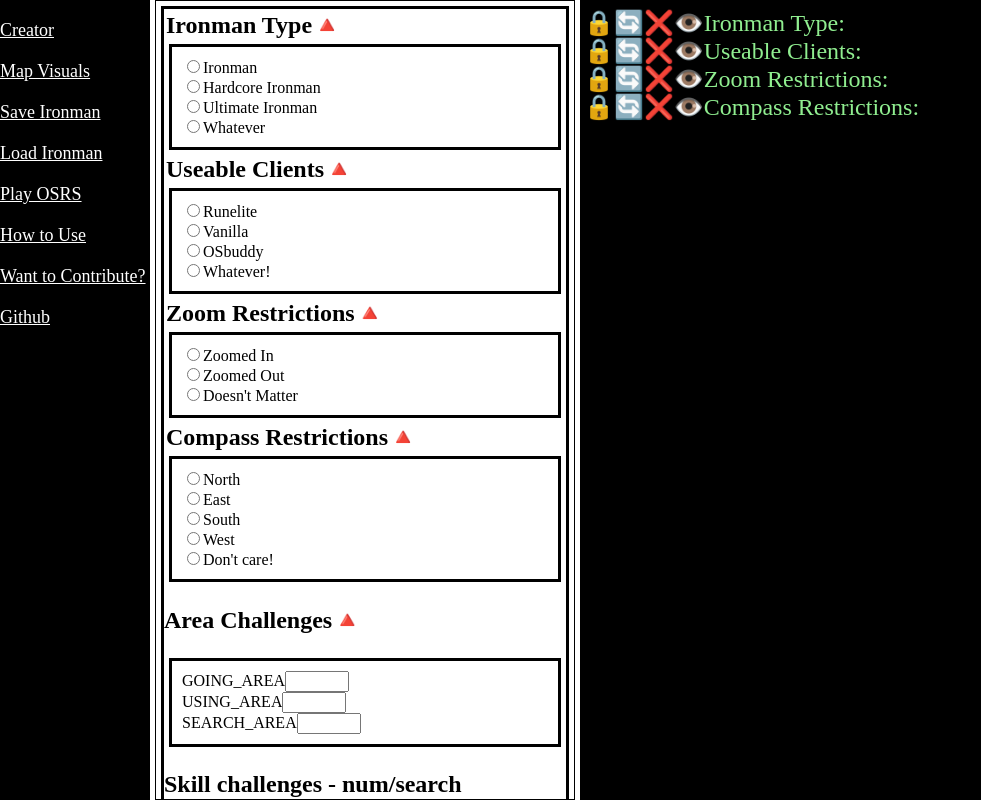
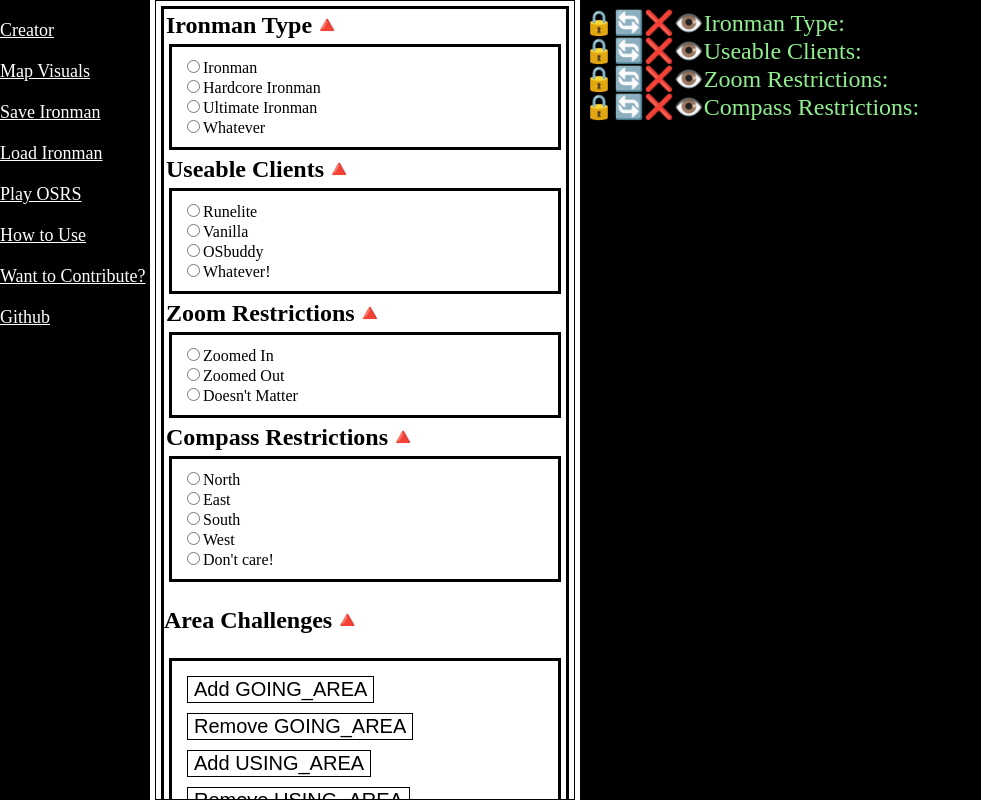
Before and after one commit to Yonkai/ironman-challenge-maker, a Next.js app: page / in a window 1280 px wide. Shown: the whole page, without its empty margins (0-981 px from the left). Built offline with nearby package versions, Linux system fonts and the light colour scheme.

Commit message:
Add slightly better UI i think

```diff
--- a/components/IronmanSettings.js
+++ b/components/IronmanSettings.js
@@ -49,7 +49,7 @@ class IronmanSettings extends Component {
           <AbstractFormMaker
             name={'Area Challenges'}
             handleChange={this.props.handleChange}
-            abstractFormType={'numSearch'}
+            abstractFormType={'randomSearch'}
             dataset={this.props.challenges.areas}
             keys={this.props.STATE_KEYS.AREA}
             search
@@ -68,13 +68,13 @@ class IronmanSettings extends Component {
           <Area handleChange={this.props.handleChange} /> */}
 
           {/* Options<6, using radio, over that using number select with search */}
-          <h3>Skill challenges - num/search</h3>
-          <h3>Minigame challenges - num/search</h3>
-          <h3>Quest challenges - num/search</h3>
-          <h3>Item challenges num/search</h3>
-          <h3>Beast challenges num/search</h3>
-          <h3>Food challenges - num/search</h3>
-          <h3>Spells - num/search</h3>
+          <h3>Skill challenges - random/search</h3>
+          <h3>Minigame challenges - random/search</h3>
+          <h3>Quest challenges - random/search</h3>
+          <h3>Item challenges random/search</h3>
+          <h3>Beast challenges random/search</h3>
+          <h3>Food challenges - random/search</h3>
+          <h3>Spells - random/search</h3>
           <h3>Useable biomes - checkbox</h3>
           <h3>Combat challenges - checkbox</h3>
           <h3>Slot restrictions - checkbox</h3>
--- a/components/form-comps/AbstractFormMaker.js
+++ b/components/form-comps/AbstractFormMaker.js
@@ -1,6 +1,6 @@
 import React, { Component } from 'react'
 import RadioForm from './RadioForm'
-import NumSearchForm from './NumSearchForm'
+import RandomSearchForm from './RandomSearchForm'
 
 class AbstractFormMaker extends Component {
   render () {
@@ -12,8 +12,8 @@ class AbstractFormMaker extends Component {
         dataset={this.props.dataset}
         keys={this.props.keys}
       />
-    } else if (this.props.abstractFormType === 'numSearch') {
-      generatedForm = <NumSearchForm
+    } else if (this.props.abstractFormType === 'randomSearch') {
+      generatedForm = <RandomSearchForm
         name={this.props.name}
         handleChange={this.props.handleChange}
         dataset={this.props.dataset}
--- a/components/form-comps/NumSearchForm.js
+++ /dev/null
@@ -1,29 +0,0 @@
-import React, { Component } from 'react'
-import size from 'lodash/size'
-
-class NumSearchForm extends Component {
-  render () {
-    const keyCount = size(this.props.dataset)
-    console.log('Dataset key count: ' + keyCount)
-    return (
-      <div>
-        <h3>{`${this.props.name}🔺`}</h3>
-        <div className='challenges'>
-          {Object.keys(this.props.keys).map((objKey, index) => (
-            <div key={index}>
-              {/* Leave here for debugging: <div>Key: {key}, Value: {this.props.dataset[key]}</div> */}
-              <label htmlFor={this.props.keys[objKey]}>{this.props.keys[objKey]}</label>
-              <input type='number' name={this.props.keys[objKey]} min={0} max={keyCount} id={this.props.dataset[objKey]}
-                onChange={(event) => this.props.handleChange(event)} />
-            </div>
-          )
-          )}
-        </div>
-        <style jsx>
-          {``}
-        </style>
-      </div>)
-  }
-}
-
-export default NumSearchForm
--- /dev/null
+++ b/components/form-comps/RandomSearchForm.js
@@ -0,0 +1,37 @@
+import React, { Component } from 'react'
+import size from 'lodash/size'
+
+class RandomSearchForm extends Component {
+  render () {
+    const keyCount = size(this.props.dataset)
+    console.log('Dataset key count: ' + keyCount)
+    return (
+      <div>
+        <h3>{`${this.props.name}`}<span>🔺</span></h3>
+        <div className='challenges'>
+          {Object.keys(this.props.keys).map((objKey, index) => (
+            <div key={index}>
+              {/* Leave here for debugging: <div>Key: {key}, Value: {this.props.dataset[key]}</div> */}
+              {/* <label htmlFor={this.props.keys[objKey]}>Random {this.props.keys[objKey]} </label> */}
+              {/* <input type='number' name={this.props.keys[objKey]} min={0} max={keyCount} id={this.props.dataset[objKey]}
+                onChange={(event) => this.props.handleChange(event)} /> */}
+              <button value={1} name={this.props.keys[objKey]} onClick={(event) => this.props.handleChange(event)}>Add {this.props.keys[objKey]}</button>
+              <button value={-1} name={this.props.keys[objKey]} onClick={(event) => this.props.handleChange(event)} >Remove {this.props.keys[objKey]}</button>
+              {/* <button value={5} name={this.props.keys[objKey]} onClick={(event) => this.props.handleChange(event)} >5</button> */}
+            </div>))}
+          <input type='search' placeholder='Unrefined' />
+        </div>
+        <style jsx>
+          {`button{
+            margin:5px;
+            border:1px solid black;
+            background:white;
+          }
+
+          `}
+        </style>
+      </div>)
+  }
+}
+
+export default RandomSearchForm
--- a/data/STATE_KEYS.js
+++ b/data/STATE_KEYS.js
@@ -4,13 +4,16 @@
 const STATE_KEYS = {
   AREA: {
     GOING_AREA: 'GOING_AREA',
-    USING_AREA: 'USING_AREA',
-    SEARCH_AREA: 'SEARCH_AREA'
+    USING_AREA: 'USING_AREA'
   },
   IRONMAN_TYPE: 'IRONMAN_TYPE',
   CLIENT_TYPE: 'CLIENT_TYPE',
   ZOOM_TYPE: 'ZOOM_TYPE',
-  COMPASS_RESTRICTION: 'COMPASS_RESTRICTION'
+  COMPASS_RESTRICTION: 'COMPASS_RESTRICTION',
+  COMPOSITE_KEY_HALFS: {
+    _COUNT: '_COUNT',
+    _CHALLENGE_INVENTORY: '_CHALLENGE_INVENTORY'
+  }
 }
 
 export default STATE_KEYS
```
